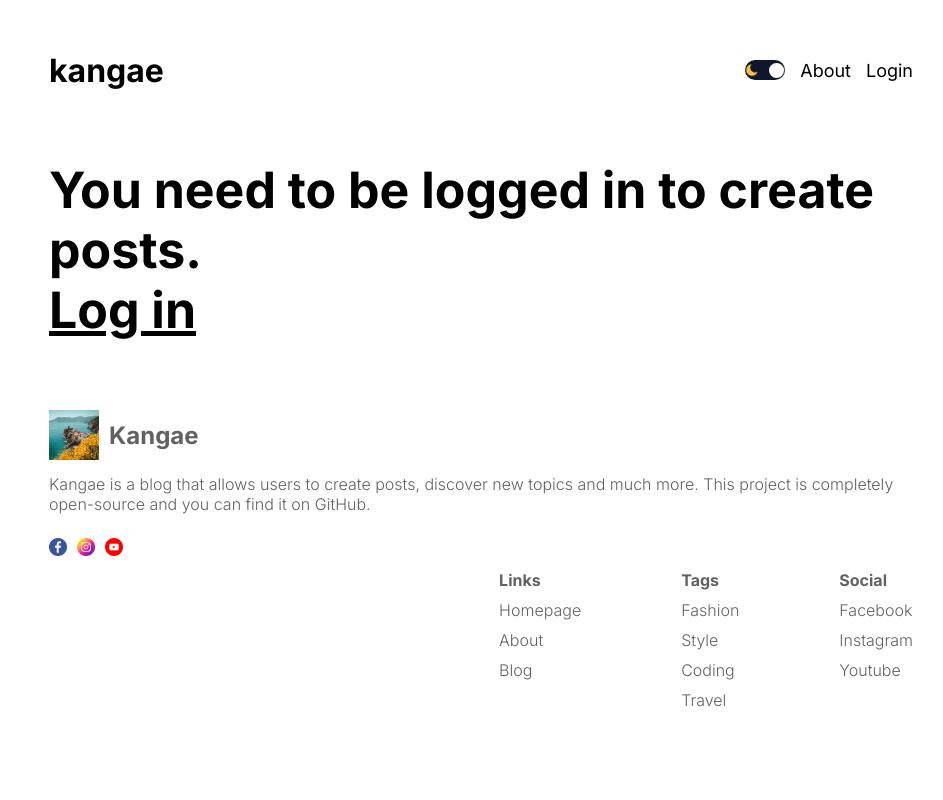
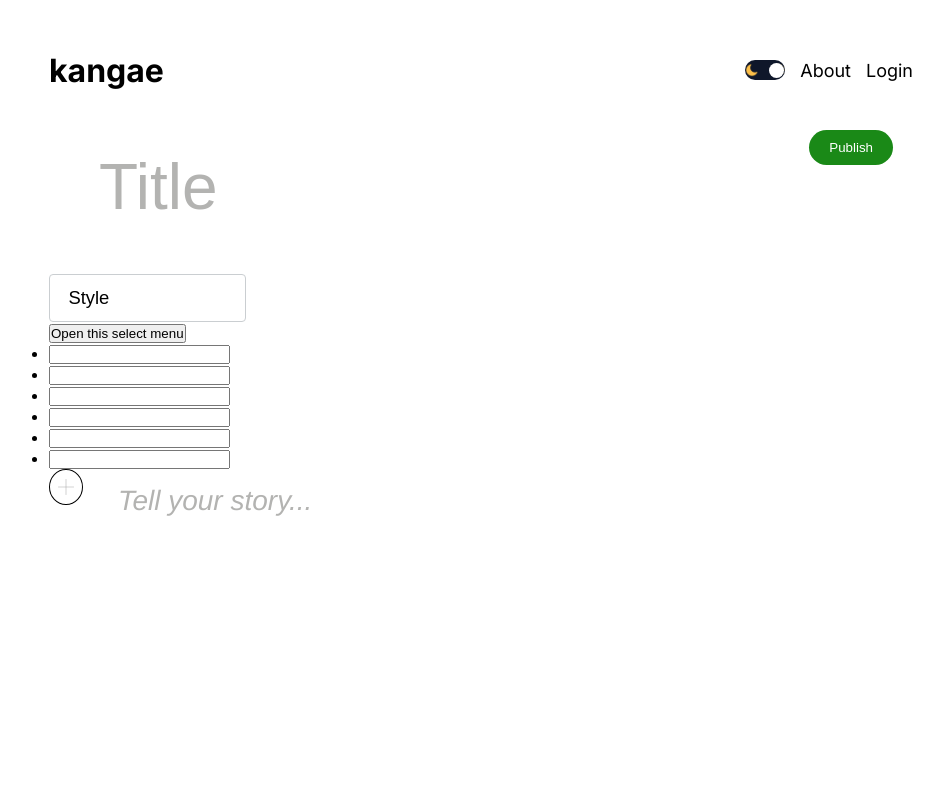
Before and after one commit to kaiowsz/kangae, a Next.js app: page /create in a window 1280 px wide. Shown: the top 800 px of the page, without its empty margins (159-1102 px from the left). Built offline with nearby package versions, Linux system fonts and the light colour scheme; no server answers.

Commit message:
feat: Handling awaiting props

```diff
--- a/app/create/page.tsx
+++ b/app/create/page.tsx
@@ -109,23 +109,19 @@ const Create = () => {
         }
     }
 
-    const { status } = useSession();
+    // const { status } = useSession();
 
-    if(status === "loading") {
-        return <Loader />
-    }
+    // if(status === "loading") {
+    //     return <Loader />
+    // }
 
-    if(status === "unauthenticated") {
-        return (
-            <main className={styles.container_unauth}>
-                <h1>You need to be logged in to create posts. <Link className={styles.link_unauth} href="/login">Log in</Link></h1>
-            </main>
-        )
-    }
-
-    useEffect(() => {
-        console.log(document.location.href)
-    }, [])
+    // if(status === "unauthenticated") {
+    //     return (
+    //         <main className={styles.container_unauth}>
+    //             <h1>You need to be logged in to create posts. <Link className={styles.link_unauth} href="/login">Log in</Link></h1>
+    //         </main>
+    //     )
+    // }
 
     return (
     <main className={styles.container}>
--- a/app/page.tsx
+++ b/app/page.tsx
@@ -4,8 +4,6 @@ import Featured from "@/components/featured/Featured"
 import CategoryList from "@/components/categoryList/CategoryList"
 import CardList from "@/components/cardList/CardList"
 import Menu from "@/components/menu/Menu"
-import { useEffect } from "react"
-
 
 export default function Home({searchParams}: any) {
 
```
